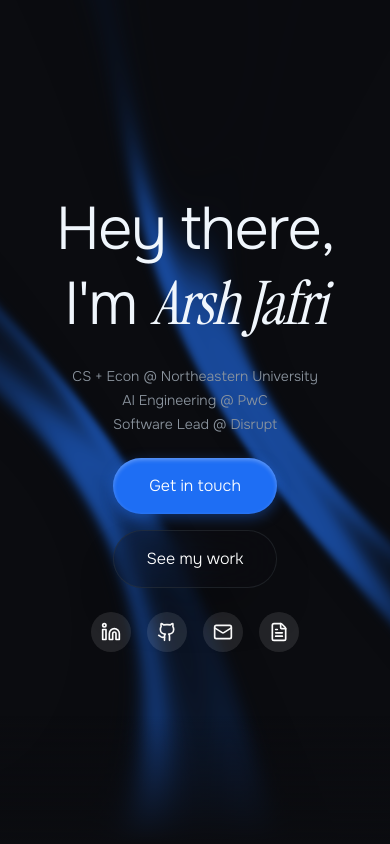
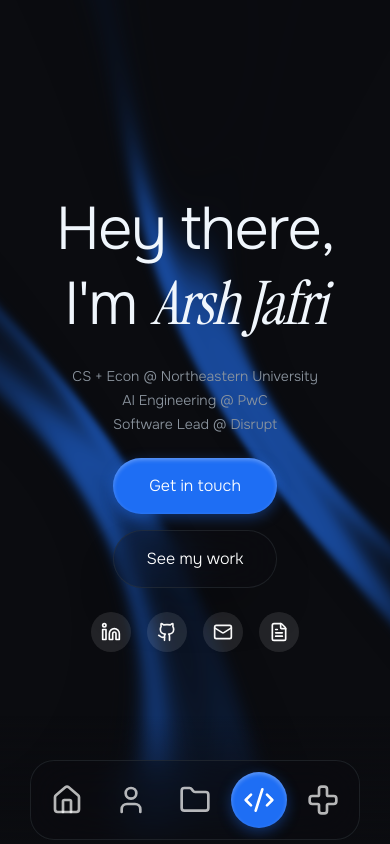
Before and after one commit to Arsh-Jafri/portfolio-v2, a Next.js app: page / in a window 390 px wide. Shown: the top 844 px of the page. Built offline with nearby package versions, Linux system fonts and the light colour scheme; no server answers.

Commit message:
Improved dock interactions in mobile

```diff
--- a/components/FloatingDock.tsx
+++ b/components/FloatingDock.tsx
@@ -12,9 +12,30 @@ export default function FloatingDock() {
   const [activeSection, setActiveSection] = useState('hero')
   const [isScrolling, setIsScrolling] = useState(false)
   const [isFooterVisible, setIsFooterVisible] = useState(false)
+  const [isMobile, setIsMobile] = useState(false)
 
   useEffect(() => {
     setMounted(true)
+  }, [])
+
+  useEffect(() => {
+    if (typeof window === 'undefined') return
+
+    const mediaQuery = window.matchMedia('(max-width: 639px)')
+
+    const handleChange = (event: MediaQueryListEvent | MediaQueryList) => {
+      setIsMobile(event.matches)
+    }
+
+    // Set initial value
+    handleChange(mediaQuery)
+
+    // Listen for changes
+    mediaQuery.addEventListener('change', handleChange as (event: MediaQueryListEvent) => void)
+
+    return () => {
+      mediaQuery.removeEventListener('change', handleChange as (event: MediaQueryListEvent) => void)
+    }
   }, [])
 
   useEffect(() => {
@@ -78,15 +99,20 @@ export default function FloatingDock() {
     return null
   }
 
+  const hideOnMobileHero = isMobile && activeSection === 'hero' && !isFooterVisible
+
   return (
     <div
       className={cn(
-        "fixed bottom-4 sm:bottom-8 left-1/2 transform -translate-x-1/2 z-50 pointer-events-none transition-transform duration-300 ease-in-out",
-        isFooterVisible ? "translate-y-[200px] pointer-events-none" : "translate-y-0"
+        "fixed bottom-1 sm:bottom-8 left-1/2 transform -translate-x-1/2 z-50 pointer-events-none transition-transform duration-300 ease-in-out",
+        isFooterVisible ? "translate-y-[200px] pointer-events-none" : "translate-y-0",
+        hideOnMobileHero
+          ? "opacity-0 translate-y-4 pointer-events-none"
+          : "opacity-100 translate-y-0"
       )}
     >
       <Dock
-        className="pointer-events-auto bg-[#0B0C10]/20 backdrop-blur-xl border-[#30363D]/50 shadow-2xl"
+        className="pointer-events-auto bg-[#0B0C10]/20 backdrop-blur-xl border-[#30363D]/50 shadow-none sm:shadow-2xl"
         iconSize={56}
         iconMagnification={80}
         iconDistance={180}
--- a/components/ui/dock.tsx
+++ b/components/ui/dock.tsx
@@ -152,6 +152,7 @@ const DockIcon = ({
     <motion.div
       ref={ref}
       style={{ width: scaleSize, height: scaleSize, padding }}
+      whileTap={{ scale: 1.08 }}
       className={cn(
         "flex aspect-square cursor-pointer items-center justify-center rounded-full transition-all",
         isActive ? "bg-accent pill-button" : "bg-transparent hover:bg-white/10",
```
